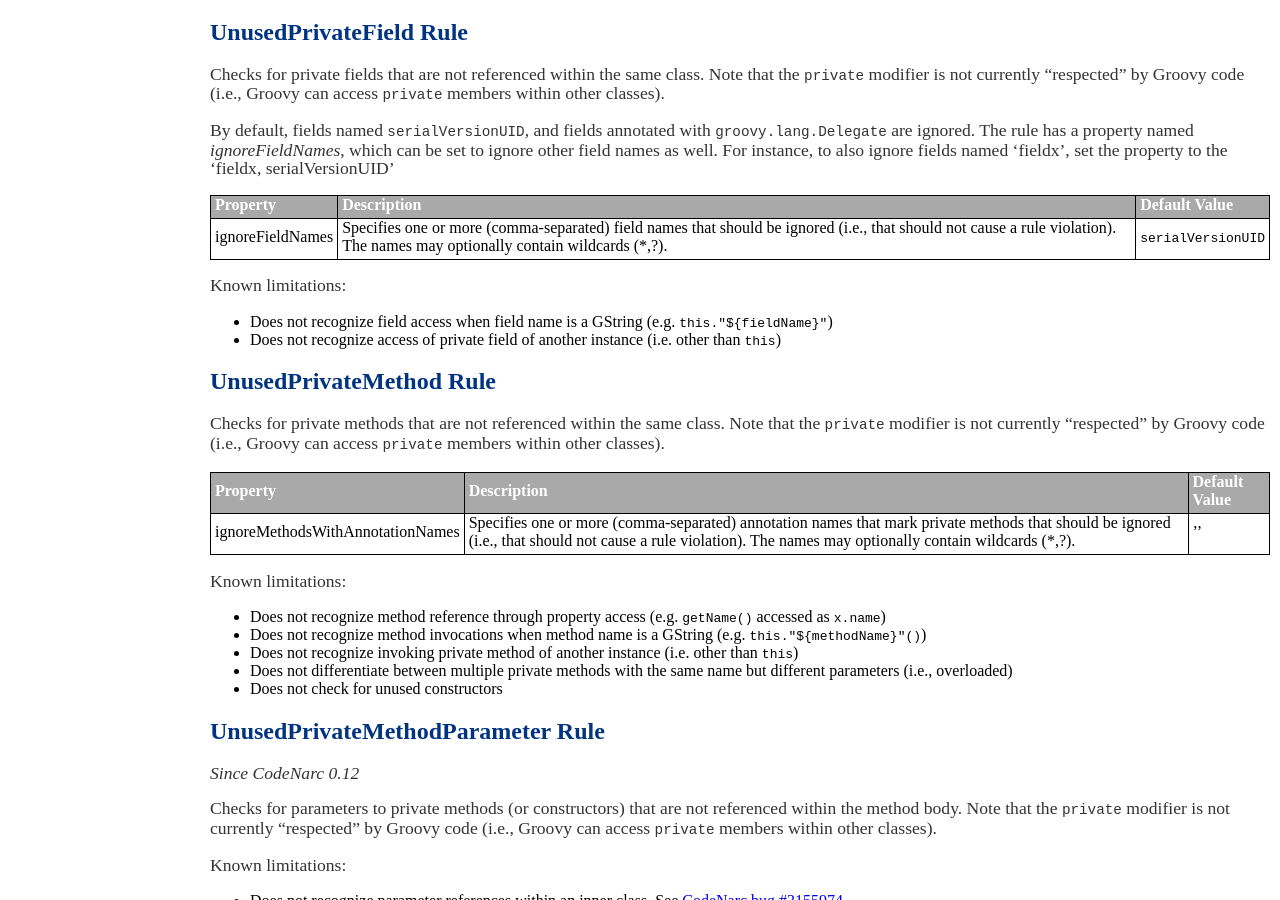
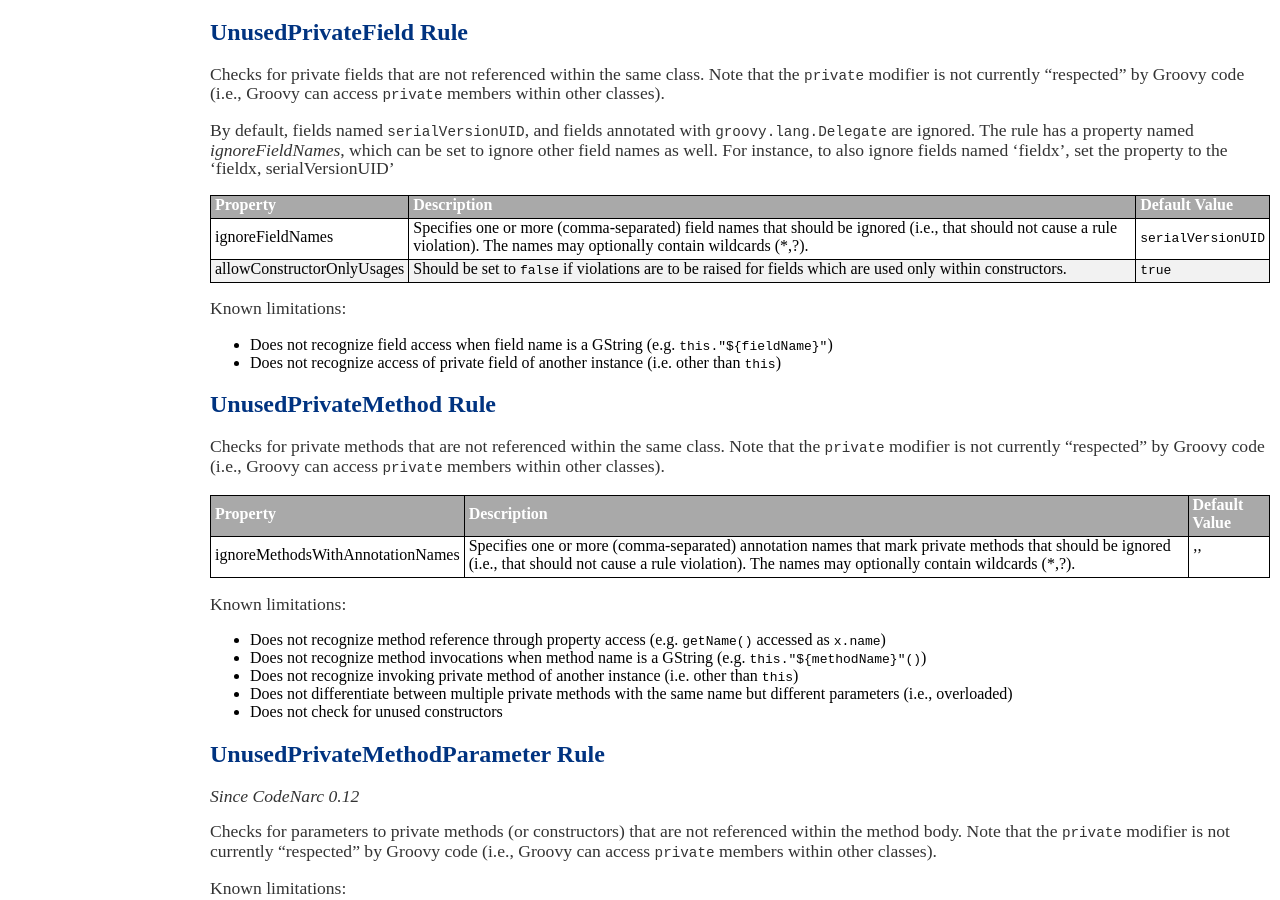
Before and after one commit to CodeNarc/CodeNarc, a Jekyll site: the page built from codenarc-rules-unused.md, in a window 1280 px wide and 900 px high, scrolled down 1904 px. Built offline with Jekyll 4.4.1, drawn with Linux system fonts in a browser that asks for light colours.

Commit message:
Add ability for UnusedPrivateFieldRule to raise violations for fields which are only used within constructors.
Fixes #578.

```diff
--- a/codenarc-rules-unused.md
+++ b/codenarc-rules-unused.md
@@ -135,6 +135,7 @@ For instance, to also ignore fields named 'fieldx', set the property to the 'fie
 | Property                    | Description            | Default Value    |
 |-----------------------------|------------------------|------------------|
 | ignoreFieldNames            | Specifies one or more (comma-separated) field names that should be ignored (i.e., that should not cause a rule violation). The names may optionally contain wildcards (*,?).  | `serialVersionUID` |
+| allowConstructorOnlyUsages  | Should be set to `false` if violations are to be raised for fields which are used only within constructors.  | `true` |
 
 Known limitations:
   * Does not recognize field access when field name is a GString (e.g. `this."${fieldName}"`)
```
